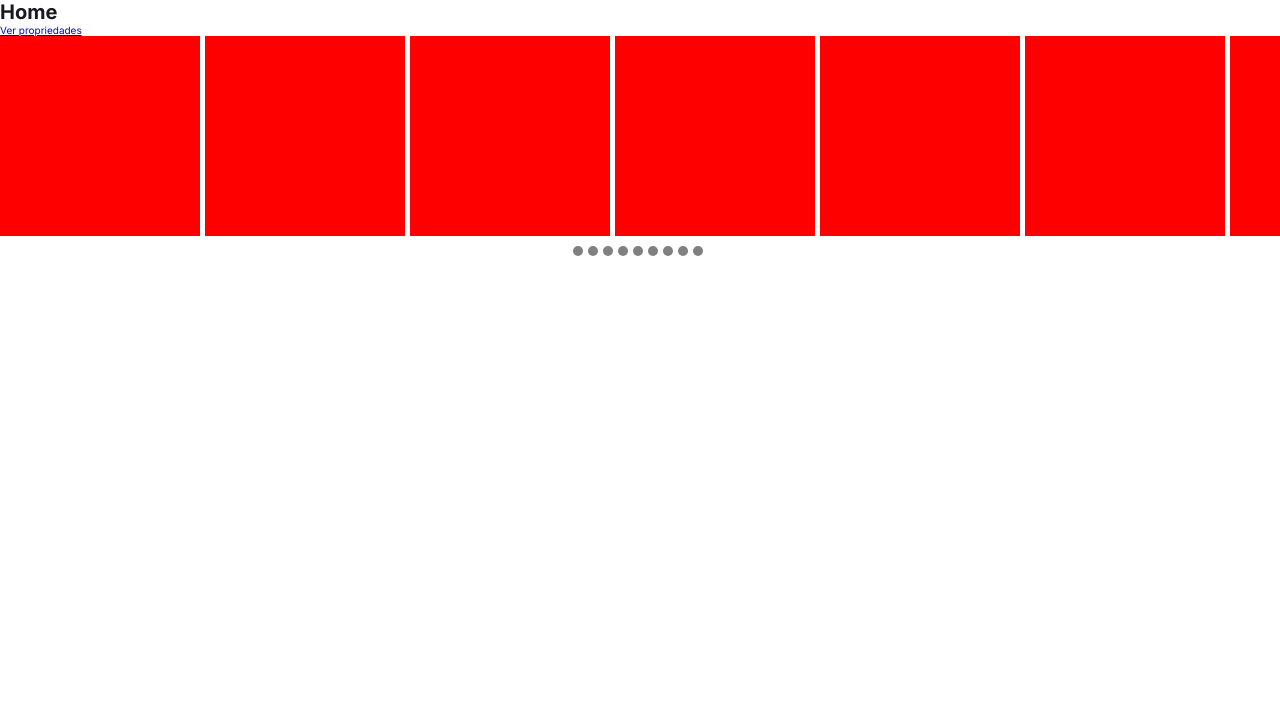
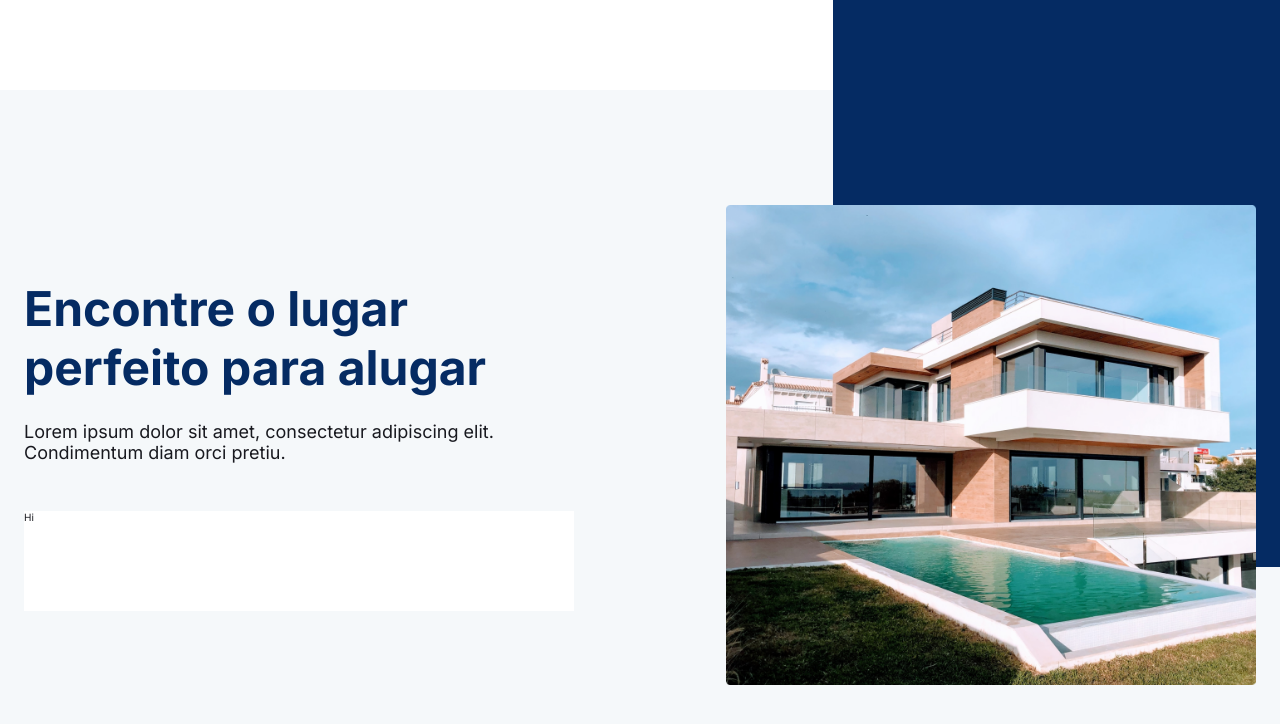
Before and after one commit to edmaaralencar/erent-old-client, a Next.js app: page / in a window 1280 px wide. Shown: the top 724 px of the page. Built offline with nearby package versions, Linux system fonts and the light colour scheme.

Commit message:
feat: create Properties and Home pages

```diff
--- a/src/templates/Home/index.tsx
+++ b/src/templates/Home/index.tsx
@@ -1,34 +1,31 @@
-import Link from 'next/link'
 import * as S from './styles'
+
+import Image from 'next/image'
+import Heading from 'components/Heading'
 
 function HomeTemplate() {
   return (
     <S.Wrapper>
-      <h1>Home</h1>
-      <Link href="/properties?region=Nordeste">Ver propriedades</Link>
-      <S.Slider>
-        <div className="box"></div>
-        <div className="box"></div>
-        <div className="box"></div>
-        <div className="box"></div>
-        <div className="box"></div>
-        <div className="box"></div>
-        <div className="box"></div>
-        <div className="box"></div>
-        <div className="box"></div>
-        <div className="box"></div>
-      </S.Slider>
-      <S.Dots className="dots">
-        <div className="dot"></div>
-        <div className="dot"></div>
-        <div className="dot"></div>
-        <div className="dot"></div>
-        <div className="dot"></div>
-        <div className="dot"></div>
-        <div className="dot"></div>
-        <div className="dot"></div>
-        <div className="dot"></div>
-      </S.Dots>
+      <S.Hero>
+        <S.Container>
+          <S.HeroContent>
+            <S.HeroText>
+              <Heading size="xlarge" color="primary" level={1}>
+                Encontre o lugar perfeito para alugar
+              </Heading>
+              <p>
+                Lorem ipsum dolor sit amet, consectetur adipiscing elit.
+                Condimentum diam orci pretiu.
+              </p>
+            </S.HeroText>
+            <S.SearchContainer>Hi</S.SearchContainer>
+          </S.HeroContent>
+          <div className="image">
+            <Image src="/image.png" objectFit="cover" layout="fill" alt="" />
+          </div>
+        </S.Container>
+        <div className="square"></div>
+      </S.Hero>
     </S.Wrapper>
   )
 }
--- a/src/templates/Home/styles.ts
+++ b/src/templates/Home/styles.ts
@@ -2,32 +2,108 @@ import styled from 'styled-components'
 
 export const Wrapper = styled.div``
 
-export const Slider = styled.div`
-  overflow: auto;
-  display: flex;
-  scroll-snap-type: x mandatory;
+export const Hero = styled.section`
+  position: relative;
 
-  .box {
-    height: 200px;
-    width: 200px;
-    background: red;
-    margin-right: 5px;
-    flex-shrink: 0;
-    scroll-snap-align: start;
+  height: calc(100vh - 9rem);
+
+  padding: 0 2.4rem;
+  margin-top: 9rem;
+
+  background-color: ${({ theme }) => theme.colors.gray.lighter};
+
+  .square {
+    position: absolute;
+    top: -9rem;
+    right: 0;
+    z-index: 1;
+
+    width: 44.7rem;
+    height: 56.7rem;
+
+    background-color: ${({ theme }) => theme.colors.primary.main};
   }
 `
 
-export const Dots = styled.div`
+export const Container = styled.div`
+  position: relative;
+
+  max-width: ${({ theme }) => theme.container};
+  height: 100%;
+  margin: 0 auto;
+
   display: flex;
-  justify-content: center;
+  align-items: center;
+  justify-content: space-between;
 
-  .dot {
-    all: unset;
-    margin-right: 5px;
-    height: 10px;
-    width: 10px;
-    border-radius: 10px;
-    background: gray;
-    margin-top: 10px;
+  .image {
+    position: relative;
+    width: 53rem;
+    height: 48rem;
+    /* right: 0; */
+    /* top: 11.2rem; */
+    z-index: 2;
+
+    @media (max-width: 1200px) {
+      width: 54rem;
+      height: 50rem;
+      /* right: 0; */
+      /* top: 11.2rem; */
+      z-index: 2;
+    }
   }
 `
+
+export const HeroContent = styled.div`
+  display: flex;
+  flex-direction: column;
+  gap: 4.8rem;
+
+  z-index: 3;
+`
+
+export const HeroText = styled.div`
+  max-width: 55rem;
+
+  p {
+    margin-top: 2.4rem;
+    font-size: 1.8rem;
+  }
+`
+
+export const SearchContainer = styled.form`
+  width: 100%;
+  max-width: 69.2rem;
+  height: 10rem;
+  background-color: ${({ theme }) => theme.colors.white.main};
+`
+
+// export const Slider = styled.div`
+//   overflow: auto;
+//   display: flex;
+//   scroll-snap-type: x mandatory;
+
+//   .box {
+//     height: 200px;
+//     width: 200px;
+//     background: red;
+//     margin-right: 5px;
+//     flex-shrink: 0;
+//     scroll-snap-align: start;
+//   }
+// `
+
+// export const Dots = styled.div`
+//   display: flex;
+//   justify-content: center;
+
+//   .dot {
+//     all: unset;
+//     margin-right: 5px;
+//     height: 10px;
+//     width: 10px;
+//     border-radius: 10px;
+//     background: gray;
+//     margin-top: 10px;
+//   }
+// `
```
Also changed, not shown: src/templates/Properties/index.tsx (added, +11 -0 lines), src/templates/Properties/styles.ts (added, +33 -0 lines).
